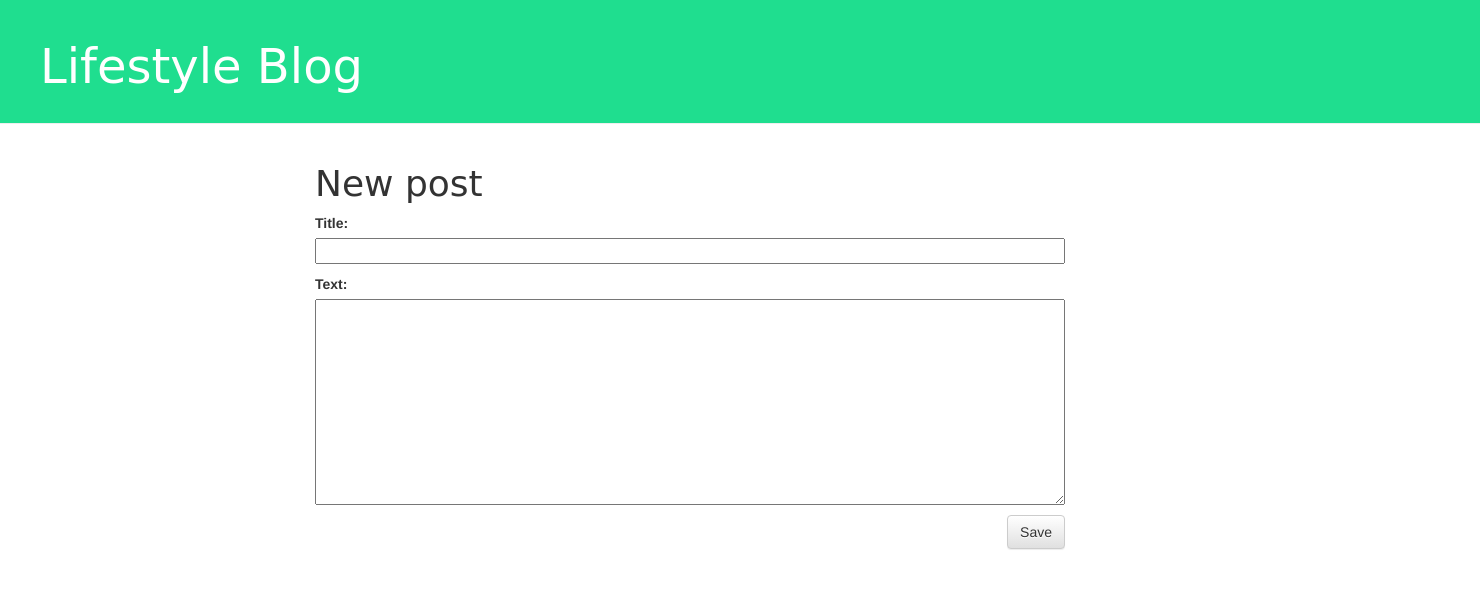
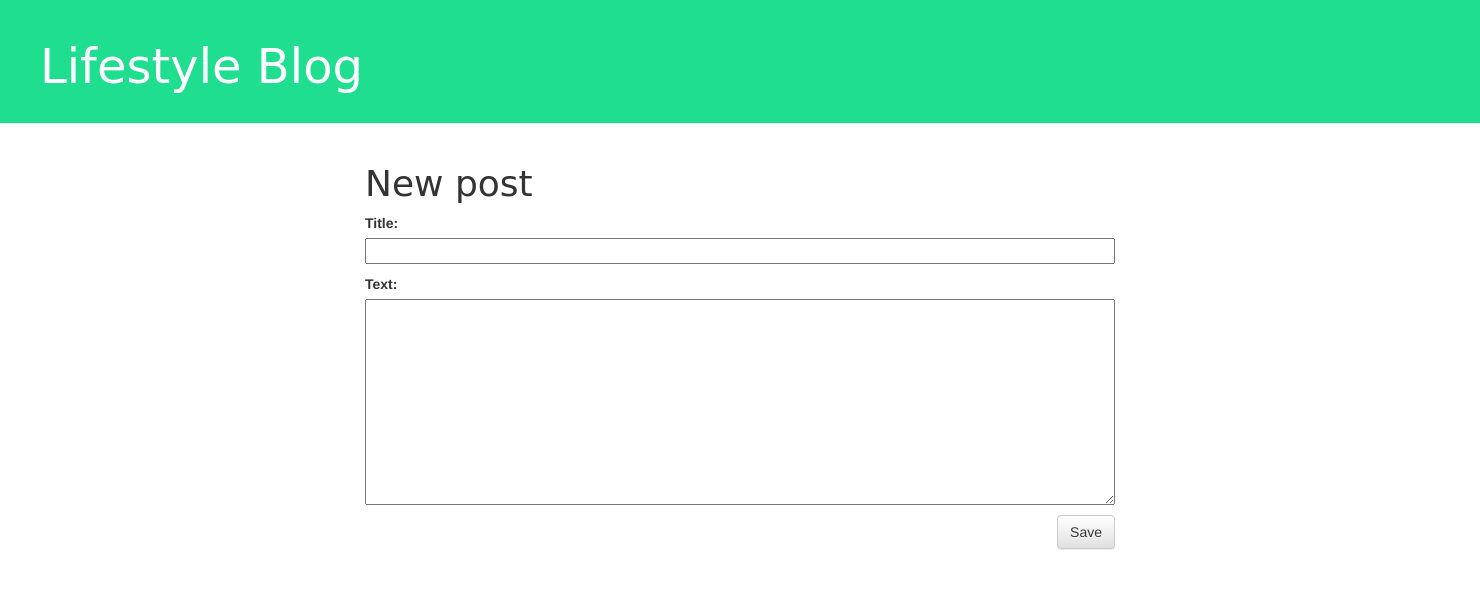
Before and after one commit to lenakhymka/my-first-blog, a Django app: template blog/templates/blog/post_edit.html in a window 1480 px wide. Shown: the top 589 px of the page. Run offline with Django 3.2, Linux system fonts and the light colour scheme; the template is opened without the code that fills it: values that come from a table or form of the project are taken from there, others are empty; parts of the project's set-up code (start-up, migrations or seed data) failed here and were passed over; some libraries are stand-ins or nearby versions; some web fonts are replaced.

Commit message:
Chaned HTML template

```diff
--- a/blog/templates/blog/base.html
+++ b/blog/templates/blog/base.html
@@ -14,9 +14,9 @@
         {% endif %}
         <h1><a href="/">Lifestyle Blog</a></h1>
     </div>
-    <div class="content container">
+    <div class="container">
         <div class="row">
-            <div class="col-md-8">
+            <div class="col-md-8 col-md-offset-2">
             {% block content %}
             {% endblock %}
             </div>
```
